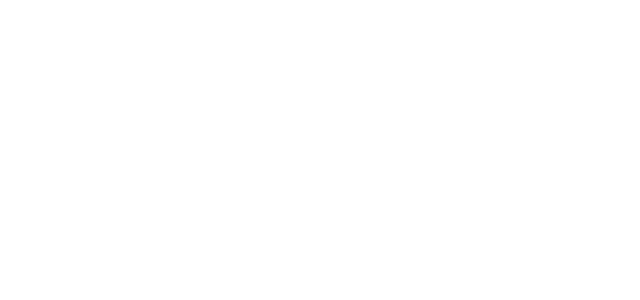
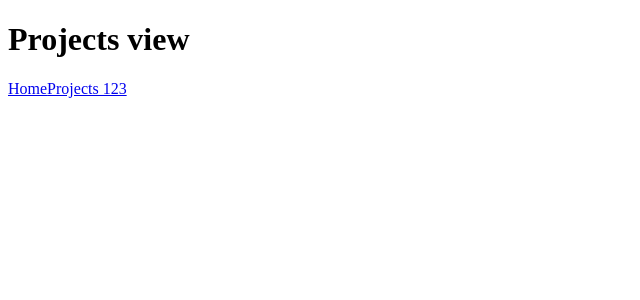
Before and after one commit to pedrodruviaro/vue-masterclass, a Vue app: page /projects in a window 1280 px wide. Before the commit this address had no page. Shown: the top 300 px of the page, without its empty margins (0-640 px from the left). Built offline with nearby package versions, Linux system fonts and the light colour scheme.

Commit message:
feat: base routes

```diff
--- a/src/App.vue
+++ b/src/App.vue
@@ -1,5 +1,7 @@
 <script setup lang="ts"></script>
 
 <template>
-  <div></div>
+  <div>
+    <RouterView />
+  </div>
 </template>
--- a/src/router/index.ts
+++ b/src/router/index.ts
@@ -1,8 +1,31 @@
 import { createRouter, createWebHistory } from 'vue-router'
+import HomeView from '@/views/HomeView.vue'
+import { h } from 'vue'
 
 const router = createRouter({
   history: createWebHistory(import.meta.env.BASE_URL),
-  routes: [],
+  routes: [
+    {
+      path: '/',
+      name: 'home',
+      component: HomeView,
+    },
+    {
+      path: '/projects',
+      name: 'projects',
+      component: () => import('@/views/ProjectsView.vue'),
+    },
+    {
+      path: '/projects/:id',
+      name: 'single-project',
+      component: () => import('@/views/SingleProjectView.vue'),
+    },
+    {
+      path: '/:catchAll(.*)*',
+      name: 'not-found',
+      component: h('h1', { style: 'color: red' }, '404 - Not Found'),
+    },
+  ],
 })
 
 export default router
--- /dev/null
+++ b/src/views/HomeView.vue
@@ -0,0 +1,8 @@
+<script setup lang="ts"></script>
+
+<template>
+  <div>
+    <h1>home view</h1>
+    <RouterLink to="/projects">Projects</RouterLink>
+  </div>
+</template>
--- /dev/null
+++ b/src/views/ProjectsView.vue
@@ -0,0 +1,9 @@
+<script setup lang="ts"></script>
+
+<template>
+  <div>
+    <h1>Projects view</h1>
+    <RouterLink to="/">Home</RouterLink>
+    <RouterLink to="/projects/12">Projects 123</RouterLink>
+  </div>
+</template>
--- /dev/null
+++ b/src/views/SingleProjectView.vue
@@ -0,0 +1,12 @@
+<script setup lang="ts">
+import { useRoute } from 'vue-router'
+
+const route = useRoute()
+</script>
+
+<template>
+  <div>
+    <h1>Project name</h1>
+    <p>{{ route.params.id }}</p>
+  </div>
+</template>
```
